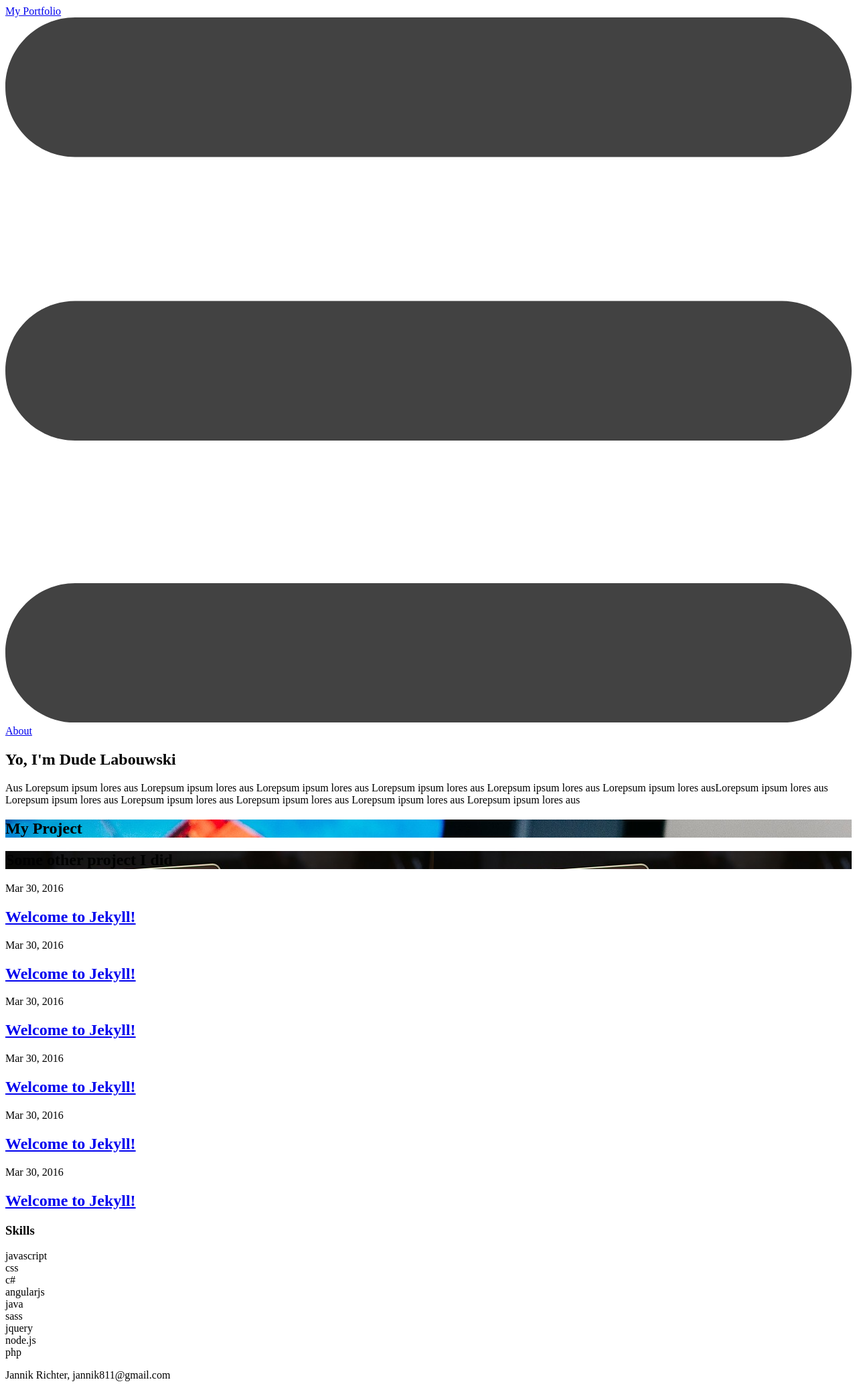
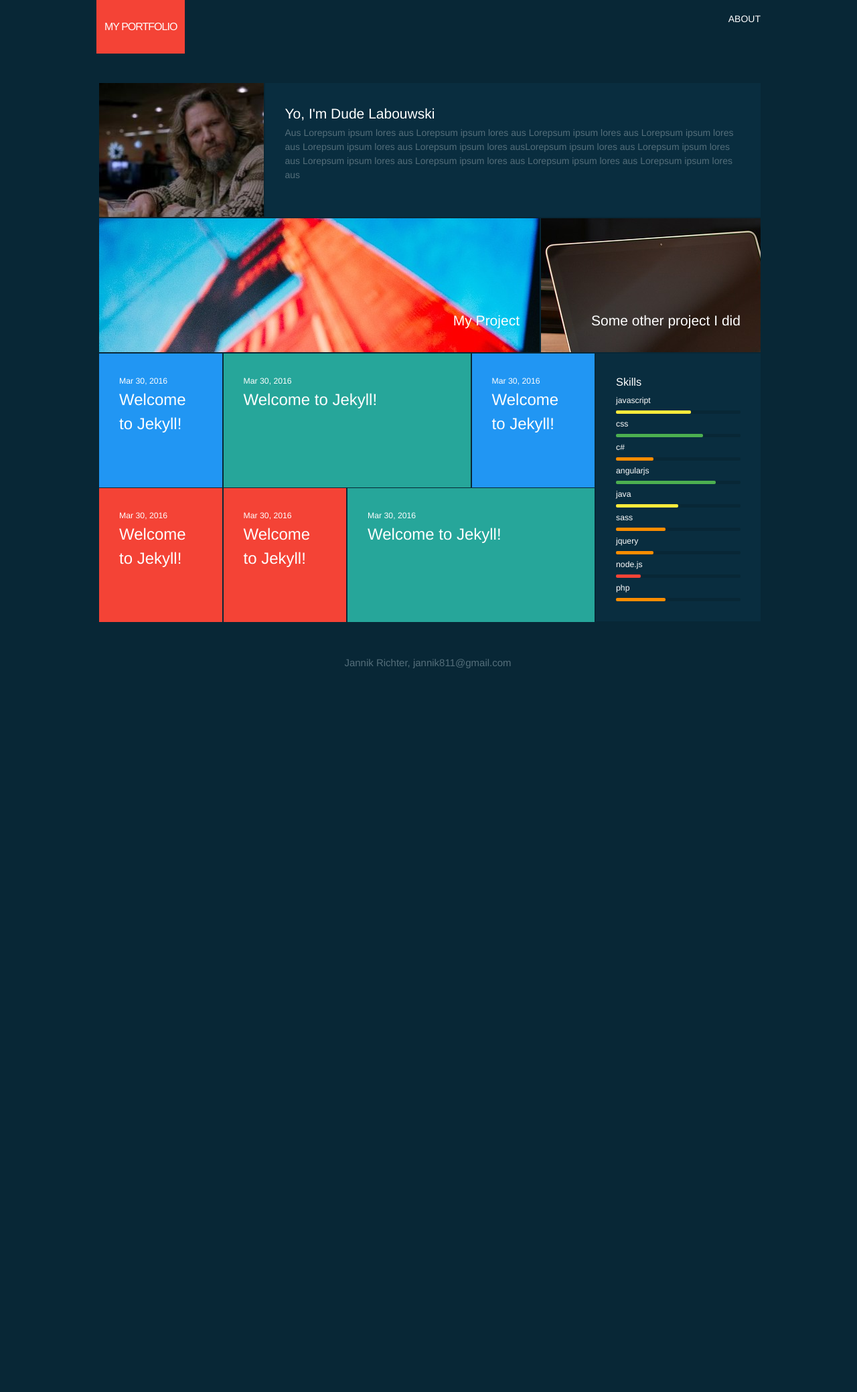
Before and after one commit to tmoss4/slender, a Jekyll site: the page built from index.html, in a window 1280 px wide. Shown: the whole page at 67% size. Built offline with Jekyll 4.4.1, drawn with Linux system fonts in a browser that asks for light colours; after the commit the page ends 1008 px from its top, so only the background shows below that.

Commit message:
Update head.html

```diff
--- a/_includes/head.html
+++ b/_includes/head.html
@@ -6,7 +6,7 @@
   <title>{% if page.title %}{{ page.title | escape }}{% else %}{{ site.title | escape }}{% endif %}</title>
   <meta name="description" content="{% if page.excerpt %}{{ page.excerpt | strip_html | strip_newlines | truncate: 160 }}{% else %}{{ site.description }}{% endif %}">
 
-  <link rel="stylesheet" href="{{ "/css/main.css" | prepend: site.baseurl }}">
+  <link rel="stylesheet" href="{{ "/css/main.css"}}">
   <link rel="canonical" href="{{ page.url | replace:'index.html','' | prepend: site.url }}">
   <link rel="alternate" type="application/rss+xml" title="{{ site.title }}" href="{{ "/feed.xml" | prepend: site.baseurl | prepend: site.url }}">
 </head>
```
